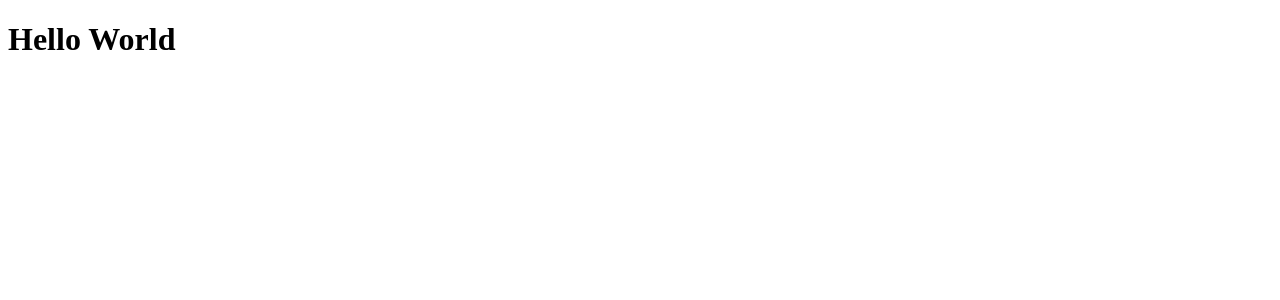
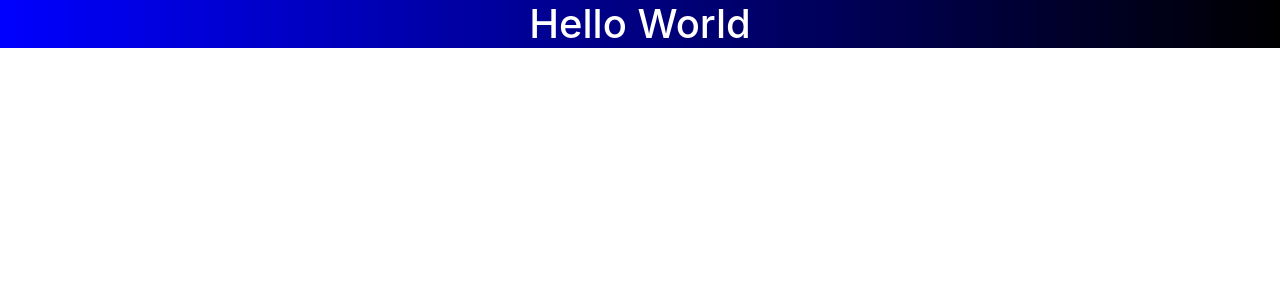
Before and after one commit to robertbenavidez/LMS, a Next.js app in the folder client/: page / in a window 1280 px wide. Shown: the top 300 px of the page. Built offline with nearby package versions, Linux system fonts and the light colour scheme.

Commit message:
added css folder

```diff
--- a/client/package.json
+++ b/client/package.json
@@ -13,6 +13,8 @@
   "author": "",
   "license": "ISC",
   "dependencies": {
+    "antd": "^4.21.3",
+    "bootstrap": "^5.1.3",
     "next": "^12.1.6",
     "react": "^18.2.0",
     "react-dom": "^18.2.0"
--- /dev/null
+++ b/client/pages/_app.js
@@ -0,0 +1,9 @@
+import 'bootstrap/dist/css/bootstrap.min.css'
+import 'antd/dist/antd.css'
+import "../public/css/styles.css"
+
+function MyApp ({Component, pageProps}) {
+    return <Component {...pageProps} />
+}
+
+export default MyApp;
--- a/client/pages/index.js
+++ b/client/pages/index.js
@@ -1,7 +1,7 @@
 const Index = () => {
     return (
         <>
-            <h1> Hello World</h1>
+            <h1 className='jumbotron text-center bg-primary'> Hello World</h1>
         </>
     )
 }
--- /dev/null
+++ b/client/public/css/styles.css
@@ -0,0 +1,4 @@
+.jumbotron {
+    background-image: linear-gradient(to right, blue, black);
+    color: white;
+}
```
Also changed, not shown: 2 other files (tests, documents, lock files or other folders).
